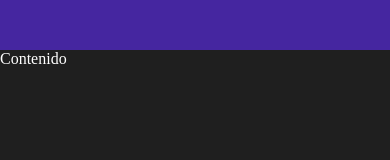
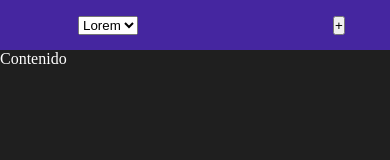
Before and after one commit to shashinvision/front_heroes, a Nuxt app: page / in a window 390 px wide. Shown: the top 160 px of the page. Built offline with nearby package versions, Linux system fonts and the light colour scheme.

Commit message:
ADD - top menu responsive

```diff
--- a/layouts/headerFront.vue
+++ b/layouts/headerFront.vue
@@ -1,6 +1,15 @@
 <template>
   <div>
-    <div class="lateralBar"></div>
+    <div class="lateralBar flex-container">
+      <div class="col-6" id="select-container">
+        <select name="" id="">
+          <option value="">Lorem</option>
+        </select>
+      </div>
+      <div class="col-6" id="btn-container">
+        <button>+</button>
+      </div>
+    </div>
   </div>
 </template>
 
@@ -17,3 +26,31 @@ export default {
   methods: {},
 };
 </script>
+<style scoped>
+#select-container {
+  margin-left: 20%;
+}
+#btn-container {
+  margin-left: 50%;
+}
+.col-6 {
+  width: 50%;
+}
+@media (max-width: 376px) {
+  .col-6 {
+    width: 80%;
+    margin: 0 auto !important;
+  }
+  .flex-container {
+    display: block !important;
+    padding-top: 10px;
+    margin: 0 auto !important;
+  }
+  select {
+    width: 100% !important;
+  }
+  button {
+    width: 100% !important;
+  }
+}
+</style>
--- a/static/css/global.css
+++ b/static/css/global.css
@@ -20,3 +20,11 @@ html {
   width: 100%;
   color: white;
 }
+.flex-container {
+  display: flex;
+  align-items: center;
+}
+.centrar {
+  margin: 0 auto !important;
+  margin: 0 auto !important;
+}
```
